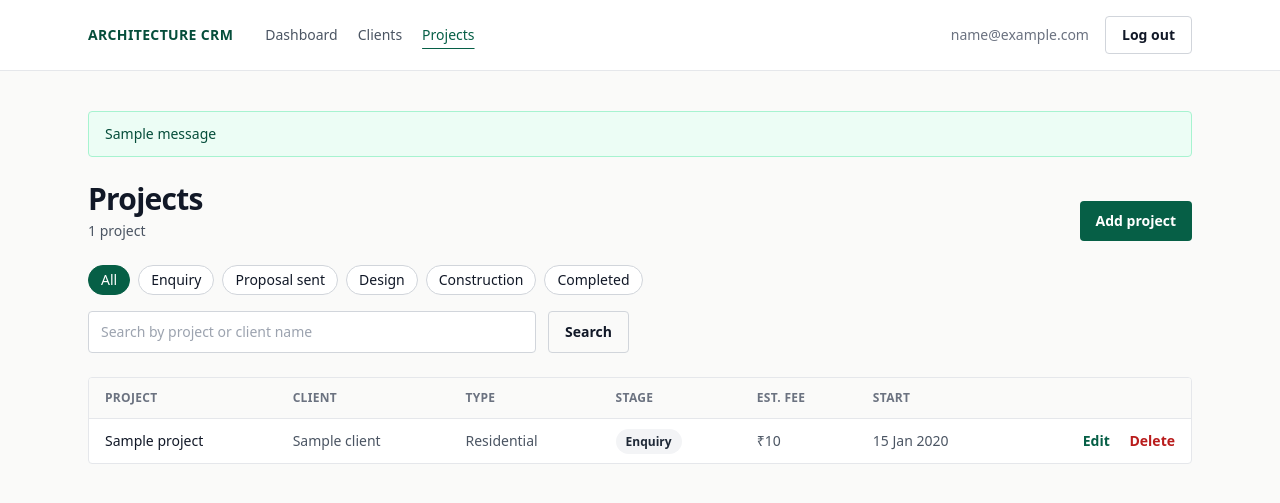
After one commit to elvssee/ar-crm-django, a Django app: page /projects/ in a window 1280 px wide. The commit adds this page. Shown: the top 503 px of the page. Run offline with Django 5.2, Linux system fonts and the light colour scheme; a user stored in the database is signed in; tables that the repository leaves empty hold one stand-in row (values such as "Sample post"); one stand-in notice (Sample message) is shown; some libraries are stand-ins or nearby versions.

Commit message:
Added project tab to add project to respective clients

```diff
--- a/ar-crm-django/clients/views.py
+++ b/ar-crm-django/clients/views.py
@@ -2,7 +2,7 @@ from functools import wraps
 
 from django.contrib import messages
 from django.contrib.auth.decorators import login_required
-from django.db.models import Q
+from django.db.models import ProtectedError, Q
 from django.http import HttpResponseForbidden
 from django.shortcuts import get_object_or_404, redirect, render
 
@@ -69,7 +69,13 @@ def client_delete(request, pk):
     client = get_object_or_404(firm_clients(request), pk=pk)
     if request.method == "POST":
         name = client.name
-        client.delete()
+        try:
+            client.delete()
+        except ProtectedError:
+            messages.error(
+                request, f"{name} still has projects. Delete or move those projects first."
+            )
+            return redirect("client_list")
         messages.success(request, f"{name} was deleted.")
         return redirect("client_list")
     return render(request, "clients/client_confirm_delete.html", {"client": client})
--- a/ar-crm-django/config/settings.py
+++ b/ar-crm-django/config/settings.py
@@ -20,6 +20,7 @@ INSTALLED_APPS = [
     "django.contrib.staticfiles",
     "accounts",
     "clients" ,
+    "projects" ,
 ]
 
 MIDDLEWARE = [
--- a/ar-crm-django/config/urls.py
+++ b/ar-crm-django/config/urls.py
@@ -4,5 +4,6 @@ from django.urls import include, path
 urlpatterns = [
     path("admin/", admin.site.urls),
     path("clients/", include("clients.urls")),
+    path("projects/", include("projects.urls")),
     path("", include("accounts.urls")),
 ]
--- /dev/null
+++ b/ar-crm-django/projects/apps.py
@@ -0,0 +1,6 @@
+from django.apps import AppConfig
+
+
+class ProjectsConfig(AppConfig):
+    default_auto_field = "django.db.models.BigAutoField"
+    name = "projects"
--- /dev/null
+++ b/ar-crm-django/projects/forms.py
@@ -0,0 +1,31 @@
+from django import forms
+
+from clients.models import Client
+
+from .models import Project
+
+INPUT_CLASS = (
+    "mt-2 block w-full rounded border border-gray-300 bg-white px-3 py-2.5 "
+    "text-sm focus:border-emerald-700 focus:outline-none focus:ring-2 focus:ring-emerald-700/20"
+)
+
+
+class ProjectForm(forms.ModelForm):
+    """'firm' is not a field. The client choices are limited to the user's own firm."""
+
+    class Meta:
+        model = Project
+        fields = [
+            "client", "title", "project_type", "site_location",
+            "area_sqft", "estimated_fee", "stage", "start_date",
+        ]
+        widgets = {
+            "start_date": forms.DateInput(attrs={"type": "date"}, format="%Y-%m-%d"),
+        }
+
+    def __init__(self, *args, firm, **kwargs):
+        super().__init__(*args, **kwargs)
+        self.fields["client"].queryset = Client.objects.filter(firm=firm)
+        self.fields["client"].empty_label = "Select a client"
+        for field in self.fields.values():
+            field.widget.attrs["class"] = INPUT_CLASS
--- /dev/null
+++ b/ar-crm-django/projects/urls.py
@@ -0,0 +1,10 @@
+from django.urls import path
+
+from . import views
+
+urlpatterns = [
+    path("", views.project_list, name="project_list"),
+    path("new/", views.project_create, name="project_create"),
+    path("<int:pk>/edit/", views.project_edit, name="project_edit"),
+    path("<int:pk>/delete/", views.project_delete, name="project_delete"),
+]
--- /dev/null
+++ b/ar-crm-django/projects/views.py
@@ -0,0 +1,72 @@
+from django.contrib import messages
+from django.db.models import Q
+from django.shortcuts import get_object_or_404, redirect, render
+
+from clients.views import firm_clients, firm_required
+
+from .forms import ProjectForm
+from .models import Project
+
+
+def firm_projects(request):
+    """The ONLY way views get projects: always limited to the user's own firm."""
+    return Project.objects.filter(firm=request.user.firm).select_related("client")
+
+
+@firm_required
+def project_list(request):
+    projects = firm_projects(request)
+    stage = request.GET.get("stage", "")
+    q = request.GET.get("q", "").strip()
+    if stage in dict(Project.STAGE_CHOICES):
+        projects = projects.filter(stage=stage)
+    else:
+        stage = ""
+    if q:
+        projects = projects.filter(Q(title__icontains=q) | Q(client__name__icontains=q))
+    context = {
+        "projects": projects,
+        "q": q,
+        "stage": stage,
+        "stages": Project.STAGE_CHOICES,
+    }
+    return render(request, "projects/project_list.html", context)
+
+
+@firm_required
+def project_create(request):
+    if not firm_clients(request).exists():
+        messages.info(request, "Add a client first, then you can create a project for them.")
+        return redirect("client_create")
+    form = ProjectForm(request.POST or None, firm=request.user.firm)
+    if request.method == "POST" and form.is_valid():
+        project = form.save(commit=False)
+        project.firm = request.user.firm
+        project.save()
+        messages.success(request, f"{project.title} was added.")
+        return redirect("project_list")
+    return render(request, "projects/project_form.html", {"form": form, "title": "Add project"})
+
+
+@firm_required
+def project_edit(request, pk):
+    project = get_object_or_404(firm_projects(request), pk=pk)
+    form = ProjectForm(request.POST or None, instance=project, firm=request.user.firm)
+    if request.method == "POST" and form.is_valid():
+        form.save()
+        messages.success(request, f"{project.title} was updated.")
+        return redirect("project_list")
+    return render(
+        request, "projects/project_form.html", {"form": form, "title": f"Edit {project.title}"}
+    )
+
+
+@firm_required
+def project_delete(request, pk):
+    project = get_object_or_404(firm_projects(request), pk=pk)
+    if request.method == "POST":
+        title = project.title
+        project.delete()
+        messages.success(request, f"{title} was deleted.")
+        return redirect("project_list")
+    return render(request, "projects/project_confirm_delete.html", {"project": project})
--- a/ar-crm-django/templates/accounts/dashboard.html
+++ b/ar-crm-django/templates/accounts/dashboard.html
@@ -13,5 +13,9 @@
     <p class="text-lg font-semibold">Clients</p>
     <p class="mt-1 text-sm text-gray-600">Add and manage your firm's clients.</p>
   </a>
+  <a href="{% url 'project_list' %}" class="block rounded border border-gray-200 bg-white p-6 hover:border-emerald-700">
+    <p class="text-lg font-semibold">Projects</p>
+    <p class="mt-1 text-sm text-gray-600">Track each project from enquiry to completion.</p>
+  </a>
 </div>
 {% endblock %}
--- a/ar-crm-django/templates/app_base.html
+++ b/ar-crm-django/templates/app_base.html
@@ -9,6 +9,8 @@
            class="{% if request.path == '/' %}text-emerald-800 underline underline-offset-8{% else %}text-gray-600 hover:text-gray-900{% endif %}">Dashboard</a>
         <a href="{% url 'client_list' %}"
            class="{% if '/clients/' in request.path %}text-emerald-800 underline underline-offset-8{% else %}text-gray-600 hover:text-gray-900{% endif %}">Clients</a>
+        <a href="{% url 'project_list' %}"
+           class="{% if '/projects/' in request.path %}text-emerald-800 underline underline-offset-8{% else %}text-gray-600 hover:text-gray-900{% endif %}">Projects</a>
       </nav>
     </div>
     <div class="flex items-center gap-4">
@@ -25,7 +27,11 @@
   {% if messages %}
     <div class="mb-6 space-y-2">
       {% for message in messages %}
-        <p class="rounded border border-emerald-200 bg-emerald-50 px-4 py-3 text-sm text-emerald-900" role="status">{{ message }}</p>
+        {% if message.tags == 'error' %}
+          <p class="rounded border border-red-200 bg-red-50 px-4 py-3 text-sm text-red-800" role="alert">{{ message }}</p>
+        {% else %}
+          <p class="rounded border border-emerald-200 bg-emerald-50 px-4 py-3 text-sm text-emerald-900" role="status">{{ message }}</p>
+        {% endif %}
       {% endfor %}
     </div>
   {% endif %}
--- /dev/null
+++ b/ar-crm-django/templates/projects/project_list.html
@@ -0,0 +1,68 @@
+{% extends "app_base.html" %}
+{% block title %}Projects · Architecture CRM{% endblock %}
+{% block content %}
+<div class="flex flex-wrap items-end justify-between gap-4">
+  <div>
+    <h1 class="text-3xl font-semibold tracking-tight">Projects</h1>
+    <p class="mt-1 text-sm text-gray-600">{{ projects|length }} project{{ projects|length|pluralize }}</p>
+  </div>
+  <a href="{% url 'project_create' %}" class="rounded bg-emerald-800 px-4 py-2.5 text-sm font-semibold text-white hover:bg-emerald-900">Add project</a>
+</div>
+
+<div class="mt-6 flex flex-wrap gap-2 text-sm">
+  <a href="{% url 'project_list' %}{% if q %}?q={{ q|urlencode }}{% endif %}"
+     class="rounded-full border px-3 py-1 {% if not stage %}border-emerald-800 bg-emerald-800 text-white{% else %}border-gray-300 bg-white hover:bg-gray-100{% endif %}">All</a>
+  {% for value, label in stages %}
+    <a href="?stage={{ value }}{% if q %}&q={{ q|urlencode }}{% endif %}"
+       class="rounded-full border px-3 py-1 {% if stage == value %}border-emerald-800 bg-emerald-800 text-white{% else %}border-gray-300 bg-white hover:bg-gray-100{% endif %}">{{ label }}</a>
+  {% endfor %}
+</div>
+
+<form method="get" class="mt-4 flex gap-3">
+  {% if stage %}<input type="hidden" name="stage" value="{{ stage }}">{% endif %}
+  <input type="search" name="q" value="{{ q }}" placeholder="Search by project or client name"
+         class="block w-full max-w-md rounded border border-gray-300 bg-white px-3 py-2.5 text-sm focus:border-emerald-700 focus:outline-none focus:ring-2 focus:ring-emerald-700/20">
+  <button type="submit" class="rounded border border-gray-300 px-4 py-2.5 text-sm font-semibold hover:bg-gray-100">Search</button>
+</form>
+
+{% if projects %}
+<div class="mt-6 overflow-x-auto rounded border border-gray-200 bg-white">
+  <table class="min-w-full text-left text-sm">
+    <thead class="border-b border-gray-200 bg-stone-50 text-xs uppercase tracking-wide text-gray-500">
+      <tr>
+        <th class="px-4 py-3">Project</th>
+        <th class="px-4 py-3">Client</th>
+        <th class="px-4 py-3">Type</th>
+        <th class="px-4 py-3">Stage</th>
+        <th class="px-4 py-3">Est. fee</th>
+        <th class="px-4 py-3">Start</th>
+        <th class="px-4 py-3"></th>
+      </tr>
+    </thead>
+    <tbody class="divide-y divide-gray-100">
+      {% for project in projects %}
+      <tr>
+        <td class="px-4 py-3 font-medium"><a class="hover:underline" href="{% url 'project_edit' project.pk %}">{{ project.title }}</a></td>
+        <td class="px-4 py-3 text-gray-600">{{ project.client.name }}</td>
+        <td class="px-4 py-3 text-gray-600">{{ project.get_project_type_display }}</td>
+        <td class="px-4 py-3">
+          <span class="rounded-full px-2.5 py-1 text-xs font-semibold {% if project.stage == 'completed' %}bg-emerald-100 text-emerald-900{% else %}bg-gray-100 text-gray-800{% endif %}">{{ project.get_stage_display }}</span>
+        </td>
+        <td class="px-4 py-3 text-gray-600">{% if project.estimated_fee %}₹{{ project.estimated_fee|floatformat:"0g" }}{% else %}—{% endif %}</td>
+        <td class="px-4 py-3 text-gray-600">{{ project.start_date|date:"d M Y"|default:"—" }}</td>
+        <td class="whitespace-nowrap px-4 py-3 text-right">
+          <a class="font-semibold text-emerald-800 hover:underline" href="{% url 'project_edit' project.pk %}">Edit</a>
+          <a class="ml-4 font-semibold text-red-700 hover:underline" href="{% url 'project_delete' project.pk %}">Delete</a>
+        </td>
+      </tr>
+      {% endfor %}
+    </tbody>
+  </table>
+</div>
+{% else %}
+<div class="mt-6 rounded border border-dashed border-gray-300 bg-white px-6 py-14 text-center">
+  <p class="font-semibold">{% if q or stage %}No projects match.{% else %}No projects yet.{% endif %}</p>
+  {% if not q and not stage %}<p class="mt-1 text-sm text-gray-600">Add your first project to get started.</p>{% endif %}
+</div>
+{% endif %}
+{% endblock %}
```
Also changed, not shown: ar-crm-django/projects/admin.py (added, +10 -0 lines), ar-crm-django/projects/models.py (added, +49 -0 lines), ar-crm-django/projects/tests.py (added, +116 -0 lines), ar-crm-django/templates/projects/project_confirm_delete.html (added, +13 -0 lines), ar-crm-django/templates/projects/project_form.html (added, +23 -0 lines), ar-crm-django/projects/__init__.py (added), ar-crm-django/projects/migrations/0001_initial.py (added), ar-crm-django/projects/migrations/__init__.py (added).
